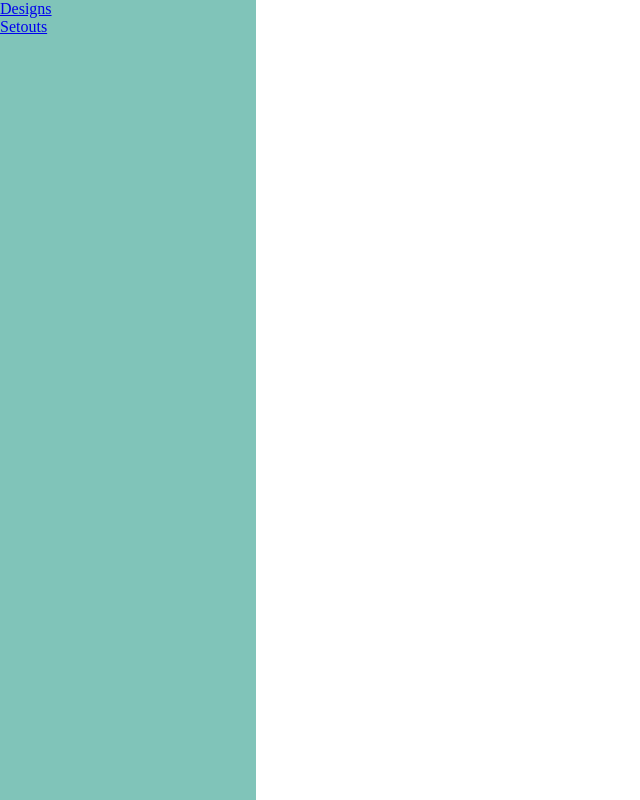
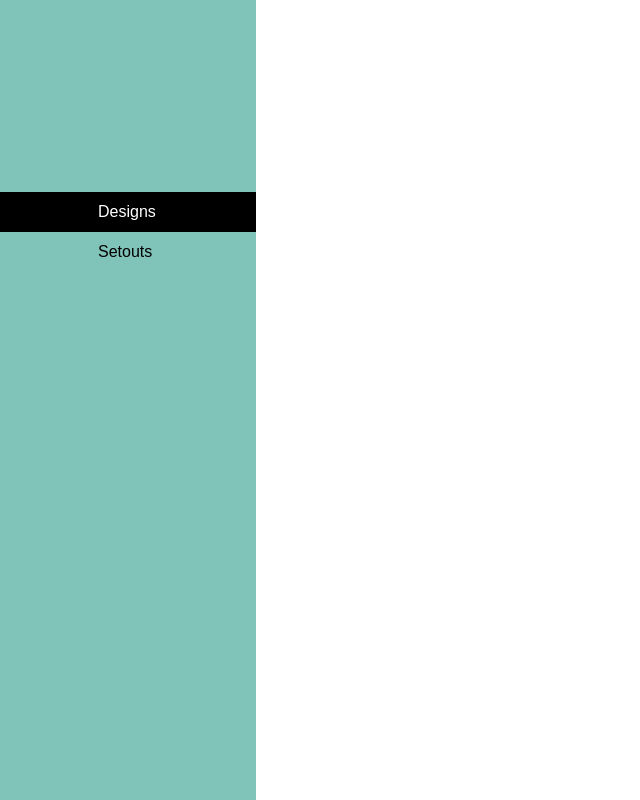
Before and after one commit to LoohanZero/cadt-test, a React (Create React App) app: page /designs in a window 1280 px wide. Shown: the whole page, without its empty margins (0-640 px from the left). Built offline with nearby package versions, Linux system fonts and the light colour scheme.

Commit message:
added scss to package.json, finished styles of aside

```diff
--- a/package.json
+++ b/package.json
@@ -19,7 +19,8 @@
     "eject": "react-scripts eject",
     "json-server": "json-server --watch db.json --port 5000",
     "rundevel": "concurrently \"npm start\" \"npm run json-server\"",
-    "lint:js": "npx eslint src/**/*.js --fix"
+    "lint:js": "npx eslint src/**/*.js --fix",
+    "lint:scss": "npx stylelint **/*.scss --fix"
   },
   "eslintConfig": {
     "extends": [
--- a/src/app.scss
+++ b/src/app.scss
@@ -1,9 +1,15 @@
 * {
-    margin: 0;
-    padding: 0;
+	margin: 0;
+	padding: 0;
 }
 
 body {
-    margin: 0;
-    padding: 0;
+	font-family: Arial, Helvetica, sans-serif;
+	margin: 0;
+	padding: 0;
 }
+
+a {
+	color: inherit;
+	text-decoration: none;
+}
--- a/src/components/aside/Aside.js
+++ b/src/components/aside/Aside.js
@@ -1,13 +1,19 @@
 import './aside.scss';
 
 import React from 'react';
-import { Link } from 'react-router-dom';
+import { NavLink } from 'react-router-dom';
 
 const Aside = () => {
 	return (
 		<aside className='aside-container'>
-			<Link to='/designs'>Designs</Link>
-			<Link to='/setouts'>Setouts</Link>
+			<nav className='aside-nav'>
+				<NavLink className='aside-nav-link' activeClassName="selected" to='/designs' >
+					<p className='aside-nav-link-text'>Designs</p>
+				</NavLink>
+				<NavLink className='aside-nav-link' activeClassName="selected" to='/setouts'>
+					<p className='aside-nav-link-text'>Setouts</p>
+				</NavLink>
+			</nav>
 		</aside>
 	);
 };
--- a/src/components/aside/aside.scss
+++ b/src/components/aside/aside.scss
@@ -1,8 +1,38 @@
 .aside-container {
     height: 100vh;
     box-sizing: border-box;
+    background-color: #80c4b9;
+    width: 20%;
+    padding-top: 15%;
+}
+
+.aside-nav-links-container {
     display: flex;
     flex-direction: column;
-    background-color: #80c4b9;
-    width: 20%;
+    width: 100%;
 }
+
+.aside-nav-link {
+    display: flex;
+    justify-content: center;
+    font-size: 1em;
+    text-align: left;
+    width: 100%;
+    line-height: 40px;
+    transition: 0.2s ease-in-out;
+
+    &:hover {
+        background-color: #598981;
+        color: #FFF;
+        transition: 0.2s ease-in-out;
+    }
+}
+
+.selected {
+    background-color: #000;
+    color: #FFF;
+}
+
+.aside-nav-link-text {
+    width: 60px;
+}
```
